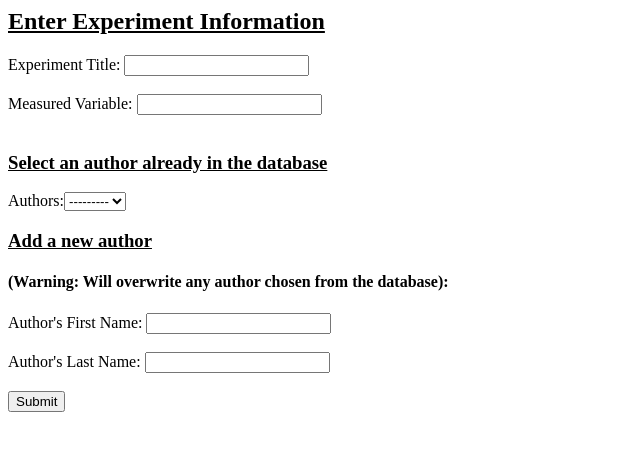
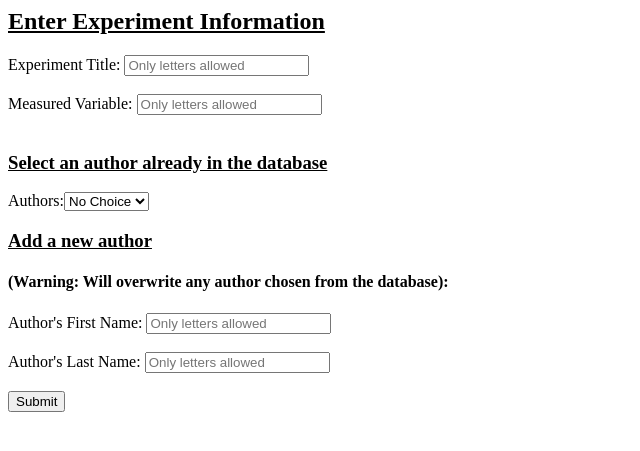
Before and after one commit to bthuntington/BRaID-Project, a Django app: page /experiments/welcome/upload-file/file_information/ in a window 1280 px wide. Shown: the top 451 px of the page, without its empty margins (0-640 px from the left). Run offline with Django 3.2, Linux system fonts and the light colour scheme; data that the repository does not hold is empty; parts of the project's set-up code (start-up, migrations or seed data) failed here and were passed over.

Commit message:
Added character constraint on file_information page

```diff
--- a/braid/experiments/forms.py
+++ b/braid/experiments/forms.py
@@ -39,5 +39,4 @@ class PickAnalysisForm(forms.ModelForm):
             widget=forms.CheckboxSelectMultiple, choices=self.OPTIONS)
 
 class AuthorForm(forms.Form):
-
-    authors = forms.ModelChoiceField(queryset=Author.objects.all(), required = False)
+    authors = forms.ModelChoiceField(queryset=Author.objects.all(), required = False, empty_label="No Choice")
--- a/braid/experiments/models.py
+++ b/braid/experiments/models.py
@@ -11,7 +11,7 @@ class Author(models.Model):
         return "%s, %s" % (self.last_name, self.first_name)
 
 class Experiment(models.Model):
-    name = models.CharField(max_length = 100, unique=True)
+    name = models.CharField(max_length = 100)
     condition = models.CharField(max_length = 1000, null = True)
     author = models.ForeignKey(Author, on_delete=models.CASCADE)
 
@@ -80,6 +80,3 @@ def post_delete_network(sender, instance, *args, **kwargs):
 
 class Feature_FrequentedRegions(models.Model):
 	FR_files = models.ManyToManyField(File, default=1)
-
-# Check many to many function
-# Check network deletes files
--- a/braid/experiments/templates/experiments/file_information.html
+++ b/braid/experiments/templates/experiments/file_information.html
@@ -4,13 +4,14 @@
 </head>
 
 <body>
+	<meta charset="utf-8" />
 	<form action="" method="POST">
 		{% csrf_token %}
 		Experiment Title:
-		<input type='text' name="name"><br>
+		<input type='text' name="name" pattern="^[a-zA-Z]+( [a-zA-Z]+)*$" required placeholder="Only letters allowed"><br>
 		<br>
 		Measured Variable:
-		<input type='text' name="condition"><br>
+		<input type='text' name="condition" pattern="^[a-zA-Z]+( [a-zA-Z]+)*$" required placeholder="Only letters allowed"><br>
 		<br>
 		<h3 style='text-decoration: underline;'> Select an author already in the database </h3>
 		{{ form }}
@@ -18,12 +19,12 @@
 		<h3 style='text-decoration: underline;'> Add a new author</h3>
 		<h4>(Warning: Will overwrite any author chosen from the database):</h4>
 		Author's First Name:
-		<input type='text' name="first_name"><br>
+		<input type='text' name="first_name" pattern="^[a-zA-Z]+\s?[a-zA-Z]+$" placeholder="Only letters allowed"><br>
 		<br>
 		Author's Last Name:
-		<input type='text' name="last_name"><br>
+		<input type='text' name="last_name" pattern="^[a-zA-Z]+\s?[a-zA-Z]+$" placeholder="Only letters allowed"><br>
 		<br>
-  		<input type="submit" value="Submit">
+  		<input type="submit" value="Submit" >
 
 	</form>
 </body>
--- a/braid/experiments/templates/experiments/overview.html
+++ b/braid/experiments/templates/experiments/overview.html
@@ -9,9 +9,8 @@
 			{% if ex.name == f.experiment.name %}
 				<ul><li>{{f.name}}</li></ul>
 			{% endif %}
-		{% empty %}
-			No files in experiment
-
+			{% empty %}
+				None
 		{% endfor %}
 		<br>
 	{% endfor %}
--- a/braid/experiments/templates/experiments/upload_file.html
+++ b/braid/experiments/templates/experiments/upload_file.html
@@ -24,5 +24,6 @@
 	<h2 style="text-decoration: underline;"> Look at database </h2>
 <form action="overview/" method="POST" enctype="multipart/form-data">
 		{% csrf_token %}
+		<input type="submit" value="Look" />
 	</form>
 </div>
--- a/braid/experiments/templates/experiments/welcome.html
+++ b/braid/experiments/templates/experiments/welcome.html
@@ -1,6 +1,6 @@
 
 <head>
-	<h2> <center> Welcome to the BRAID database!</center></h2>
+	<h2> <center> Welcome to the BRaID database!</center></h2>
 	<h4> <center>Here you can get an analysis of your experimental data by
 	<br> adding your data file to a preexisting experiment
 	<br> or creating an entirely new experiment path. </center></h4>
--- a/braid/experiments/views.py
+++ b/braid/experiments/views.py
@@ -84,8 +84,9 @@ def get_name(request):
             auth.save()
         elif form.is_valid():
             auth = form.cleaned_data['authors']
-            #elif(form.is_valid()):
-            #Incomplete
+        elif form2.is_valid():
+            name = form2.cleaned_data['title']
+            condition = form2.cleaned_data['condition']
 
         if(request.POST.get('name') and request.POST.get('condition')):
             name = request.POST['name']
@@ -94,7 +95,6 @@ def get_name(request):
             #saves new experiment to database
             ex.save()
             return HttpResponseRedirect(reverse('experiments:upload'))
-
     return render(request, 'experiments/file_information.html',
         {'form': form})
 
```
